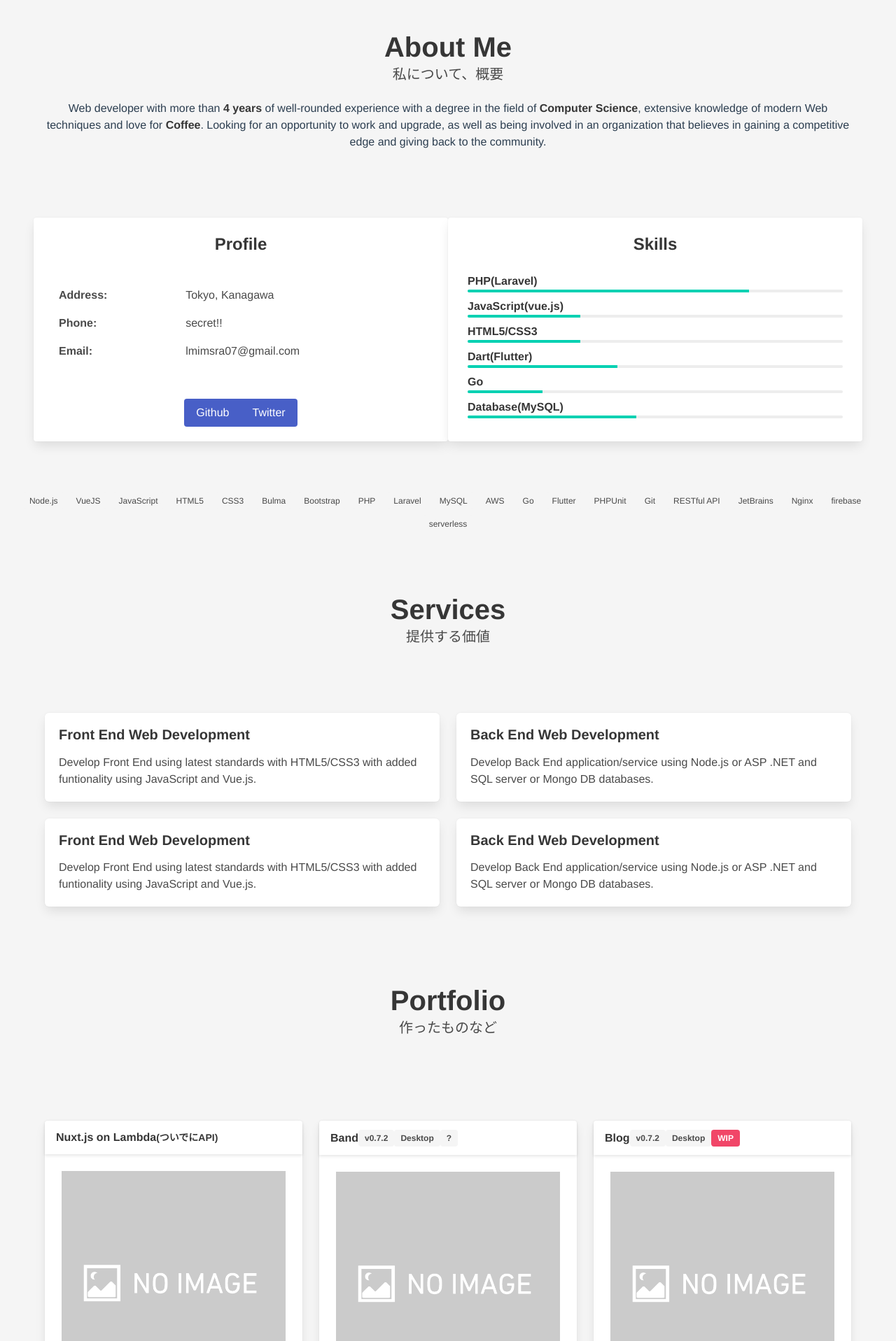
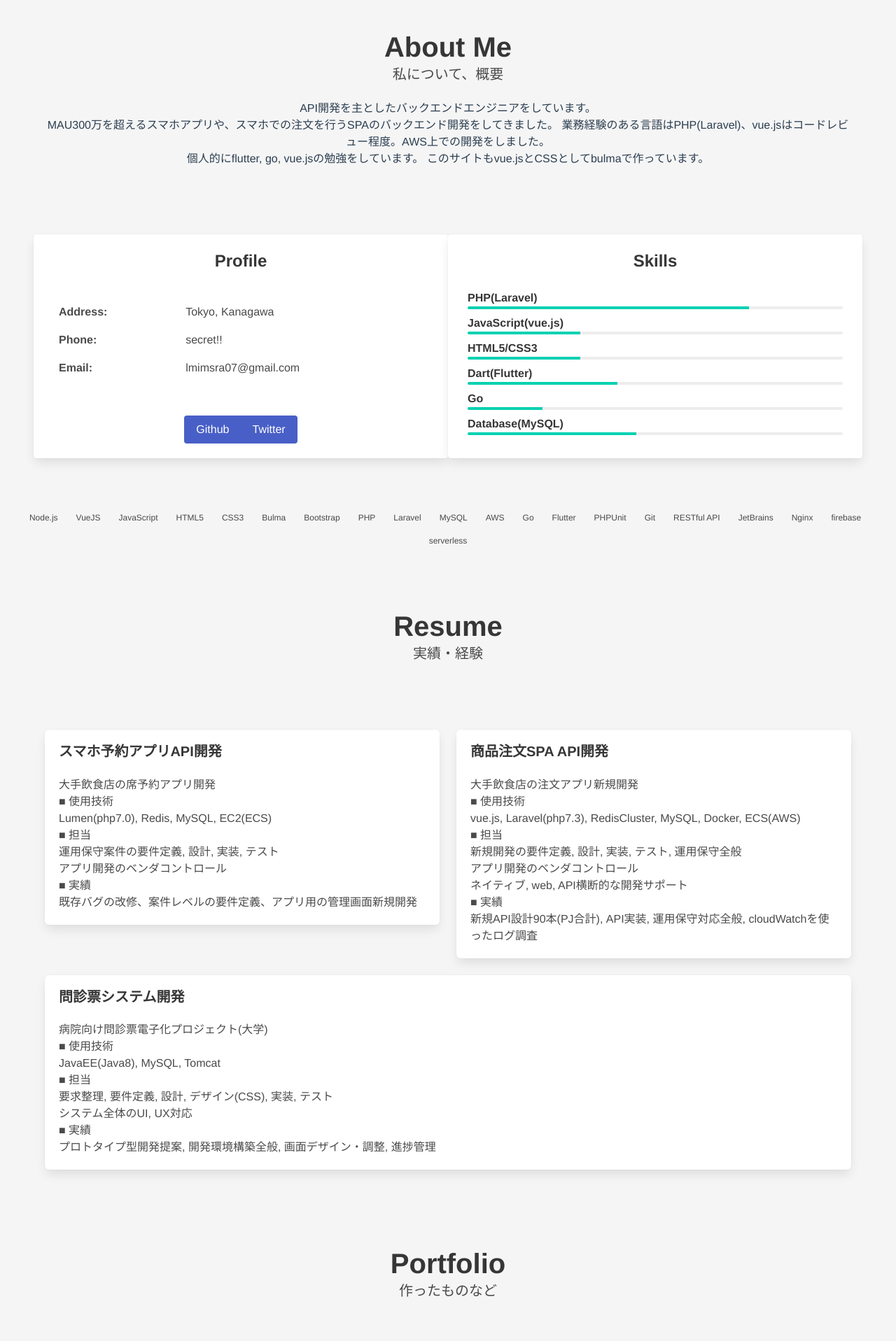
Before and after one commit to lmimsra/Profile, a Vue app: page / in a window 1280 px wide. Shown: the part 819-2736 px from the top of the page at 70% size. Built offline with nearby package versions, Linux system fonts and the light colour scheme.

Commit message:
レジュメ部分書き換え

```diff
--- a/src/views/Top.vue
+++ b/src/views/Top.vue
@@ -15,7 +15,7 @@
                 <img
                   alt="プロフィール写真"
                   class="is-rounded"
-                  src="https://bulma.io/images/placeholders/128x128.png"
+                  src="@/assets/myIcon.jpg"
                 />
               </figure>
             </div>
@@ -41,13 +41,11 @@
         <h4 class="subtitle is-5">私について、概要</h4>
         <div class="container">
           <p>
-            Web developer with more than <strong>4 years</strong> of
-            well-rounded experience with a degree in the field of
-            <strong>Computer Science</strong>, extensive knowledge of modern Web
-            techniques and love for <strong>Coffee</strong>. Looking for an
-            opportunity to work and upgrade, as well as being involved in an
-            organization that believes in gaining a competitive edge and giving
-            back to the community.
+            API開発を主としたバックエンドエンジニアをしています。<br />
+            MAU300万を超えるスマホアプリや、スマホでの注文を行うSPAのバックエンド開発をしてきました。
+            業務経験のある言語はPHP(Laravel)、vue.jsはコードレビュー程度。AWS上での開発をしました。<br />
+            個人的にflutter, go, vue.jsの勉強をしています。
+            このサイトもvue.jsとCSSとしてbulmaで作っています。
           </p>
         </div>
       </div>
@@ -141,8 +139,76 @@
       </span>
     </div>
 
+    <!-- Resume -->
+    <section class="section" id="resume">
+      <div class="section-heading section-text">
+        <h3 class="title is-2">Resume</h3>
+        <h4 class="subtitle is-5">実績・経験</h4>
+      </div>
+      <!--      <a href="#" class="button is-link is-medium">-->
+      <!--        <span class="icon">-->
+      <!--          <i class="fas fa-file-alt"></i>-->
+      <!--        </span>-->
+      <!--        <span>Download My Resume</span>-->
+      <!--      </a>-->
+      <div class="container">
+        <div class="columns">
+          <div class="column">
+            <div class="box">
+              <div class="content">
+                <h4 class="title is-5">スマホ予約アプリAPI開発</h4>
+                大手飲食店の席予約アプリ開発<br />
+                ■ 使用技術<br />
+                Lumen(php7.0), Redis, MySQL, EC2(ECS)<br />
+                ■ 担当<br />
+                運用保守案件の要件定義, 設計, 実装, テスト<br />
+                アプリ開発のベンダコントロール<br />
+                ■ 実績<br />
+                既存バグの改修、案件レベルの要件定義、アプリ用の管理画面新規開発
+              </div>
+            </div>
+          </div>
+          <div class="column">
+            <div class="box">
+              <div class="content">
+                <h4 class="title is-5">商品注文SPA API開発</h4>
+                大手飲食店の注文アプリ新規開発<br />
+                ■ 使用技術<br />
+                vue.js, Laravel(php7.3), RedisCluster, MySQL, Docker,
+                ECS(AWS)<br />
+                ■ 担当<br />
+                新規開発の要件定義, 設計, 実装, テスト, 運用保守全般<br />
+                アプリ開発のベンダコントロール<br />
+                ネイティブ, web, API横断的な開発サポート<br />
+                ■ 実績<br />
+                新規API設計90本(PJ合計), API実装, 運用保守対応全般, cloudWatchを使ったログ調査
+              </div>
+            </div>
+          </div>
+        </div>
+
+        <div class="columns">
+          <div class="column">
+            <div class="box">
+              <div class="content">
+                <h4 class="title is-5">問診票システム開発</h4>
+                病院向け問診票電子化プロジェクト(大学)<br />
+                ■ 使用技術<br />
+                JavaEE(Java8), MySQL, Tomcat<br />
+                ■ 担当<br />
+                要求整理, 要件定義, 設計, デザイン(CSS), 実装, テスト <br />
+                システム全体のUI, UX対応<br />
+                ■ 実績<br />
+                プロトタイプ型開発提案, 開発環境構築全般, 画面デザイン・調整, 進捗管理
+              </div>
+            </div>
+          </div>
+        </div>
+      </div>
+    </section>
+
     <!-- Services -->
-    <section class="section" id="services">
+    <!-- <section class="section" id="services">
       <div class="section-heading section-text">
         <h3 class="title is-2">Services</h3>
         <h4 class="subtitle is-5">提供する価値</h4>
@@ -152,45 +218,14 @@
           <div class="column">
             <div class="box">
               <div class="content">
-                <h4 class="title is-5">Front End Web Development</h4>
-                Develop Front End using latest standards with HTML5/CSS3 with
-                added funtionality using JavaScript and Vue.js.
-              </div>
-            </div>
-          </div>
-          <div class="column">
-            <div class="box">
-              <div class="content">
-                <h4 class="title is-5">Back End Web Development</h4>
-                Develop Back End application/service using Node.js or ASP .NET
-                and SQL server or Mongo DB databases.
-              </div>
-            </div>
-          </div>
-        </div>
-
-        <div class="columns">
-          <div class="column">
-            <div class="box">
-              <div class="content">
-                <h4 class="title is-5">Front End Web Development</h4>
-                Develop Front End using latest standards with HTML5/CSS3 with
-                added funtionality using JavaScript and Vue.js.
-              </div>
-            </div>
-          </div>
-          <div class="column">
-            <div class="box">
-              <div class="content">
-                <h4 class="title is-5">Back End Web Development</h4>
-                Develop Back End application/service using Node.js or ASP .NET
-                and SQL server or Mongo DB databases.
+                <h4 class="title is-5">バックエンド API開発</h4>
+                Laravelフレームワークを使ったAPI開発の設計、実装、テストコード、各種テストまで対応します。
               </div>
             </div>
           </div>
         </div>
       </div>
-    </section>
+    </section> -->
 
     <!-- Resume -->
     <!-- <section class="section" id="resume">
```
Also changed, not shown: 1 other file (tests, documents, lock files or other folders).
